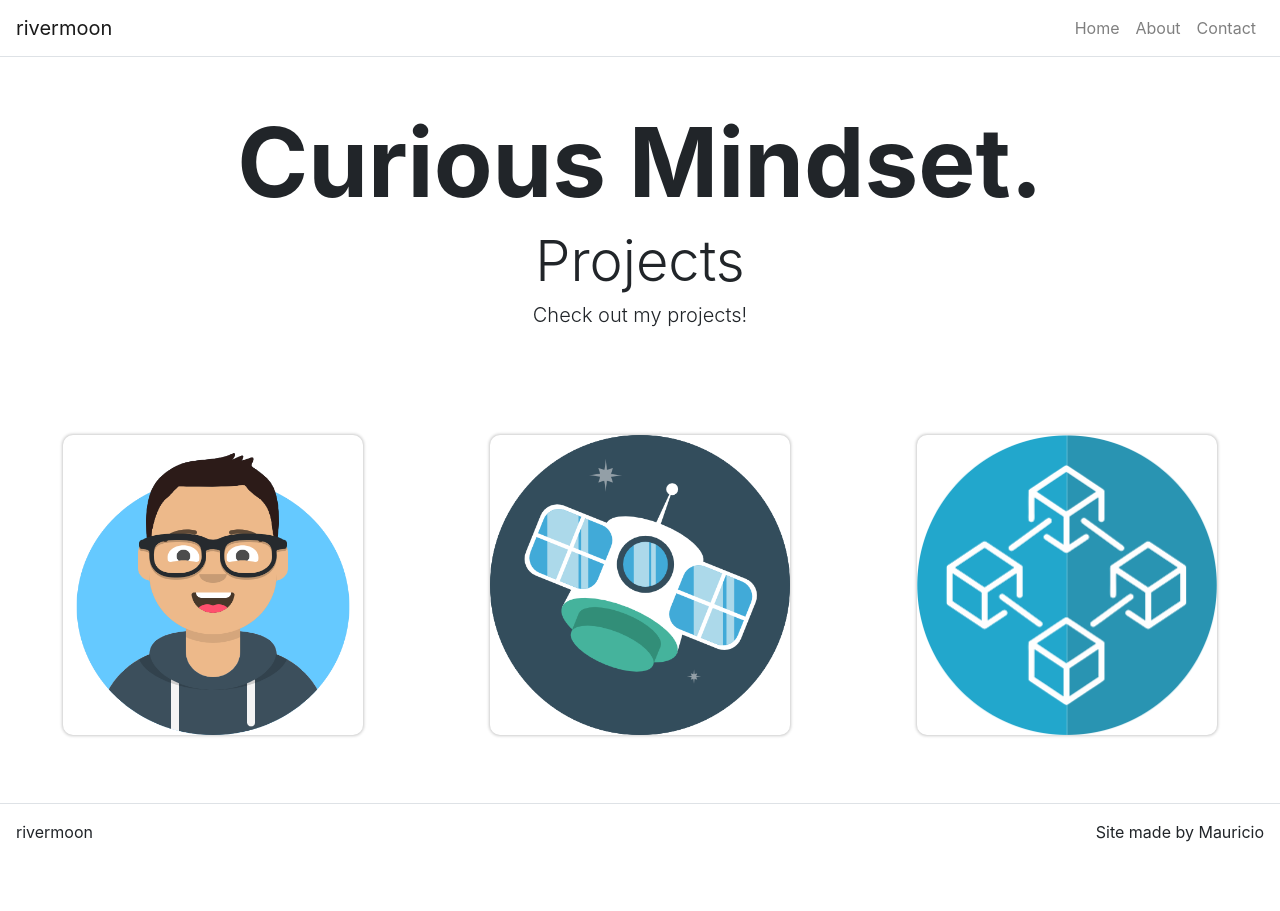
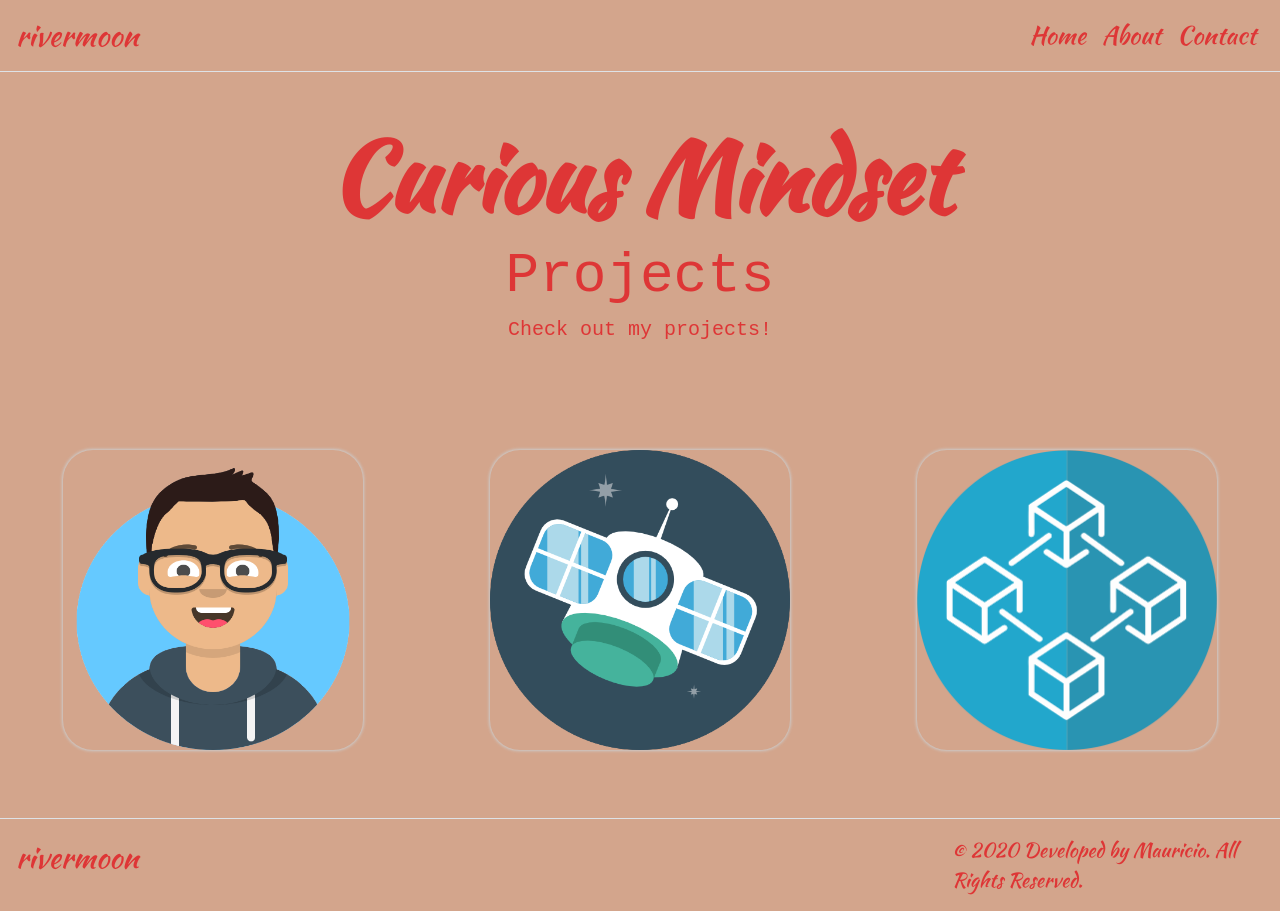
Before and after one commit to rivermoon21/mauricerivers.github.io, a React (Create React App) app in the folder portfolio-site/: page / in a window 1280 px wide. Before the commit the page ends 860 px from the top, so only its background shows below. Built offline with nearby package versions, Linux system fonts and the light colour scheme.

Commit message:
Testing color schemes. Red and brown theme.

```diff
--- a/portfolio-site/public/index.html
+++ b/portfolio-site/public/index.html
@@ -4,6 +4,7 @@
     <meta charset="utf-8" />
 
     <link rel="icon" href="%PUBLIC_URL%/favicon.ico" />
+    <link href="https://fonts.googleapis.com/css2?family=Kaushan+Script&display=swap" rel="stylesheet">
 
     <meta name="viewport" content="width=device-width, initial-scale=1" />
     <meta name="theme-color" content="#000000" />
@@ -32,7 +33,7 @@
       work correctly both with client-side routing and a non-root public URL.
       Learn how to configure a non-root public URL by running `npm run build`.
     -->
-    <title>React App</title>
+    <title>rivermoon</title>
   </head>
   <body>
     <noscript>You need to enable JavaScript to run this app.</noscript>
--- a/portfolio-site/src/App.js
+++ b/portfolio-site/src/App.js
@@ -23,7 +23,7 @@ class App extends React.Component {
         {title:'Contact', path:'/contact'}
       ],
       home: {
-        title: "Curious Mindset.",
+        title: "Curious Mindset",
         subTitle: "Projects",
         text: "Check out my projects!"
       },
@@ -41,18 +41,18 @@ class App extends React.Component {
 
   render() {
     return (
-      <Router>
-        <Container className="p-0" fluid={true}>
-          <Navbar className="border-bottom" bg="transparent" expand="lg">
+      <Router >
+        <Container className="p-0" fluid={true} style={{ backgroundColor: "#D3A58C" }} >
+          <Navbar className="border-bottom" expand="lg" >
 
-            <Navbar.Brand>rivermoon</Navbar.Brand>
+            <Navbar.Brand style={{ fontFamily: "Kaushan Script, cursive", fontSize: 30, color: "#DE3636" }}>rivermoon</Navbar.Brand>
             <Navbar.Toggle className="ml-auto" aria-controls="navbar-toggle" />
-            <Navbar.Collapse id="navbar-toggle">
+            <Navbar.Collapse id="navbar-toggle" style={{ textAlign: "center"}}>
 
-              <Nav className="ml-auto">
-                <Link className="nav-link" to="/">Home</Link>
-                <Link className="nav-link" to="/about">About</Link>
-                <Link className="nav-link" to="/contact">Contact</Link>
+              <Nav className="ml-auto" style={{ fontFamily: "Kaushan Script, cursive", fontSize: 25, color: "#DE3636" }} >
+                <Link className="nav-link" to="/" style={{ color: "#DE3636" }} >Home</Link>
+                <Link className="nav-link" to="/about"style={{ color: "#DE3636" }} >About</Link>
+                <Link className="nav-link" to="/contact" style={{ color: "#DE3636" }} >Contact</Link>
 
               </Nav>
             </Navbar.Collapse>
@@ -62,7 +62,7 @@ class App extends React.Component {
           <Route path="/about" exact render={() => <AboutPage title={this.state.about.title} subTitle={this.state.about.subTitle}  /> } />
           <Route path="/contact" exact render={() => <ContactPage title={this.state.contact.title} subTitle={this.state.contact.subTitle} /> } />
 
-          <Footer />
+          <Footer  />
 
         </Container>
 
--- a/portfolio-site/src/components/Carousel.js
+++ b/portfolio-site/src/components/Carousel.js
@@ -16,7 +16,7 @@ class Carousel extends React.Component {
         {
           id:0,
           title: 'Personal',
-          subTitle: 'Haradware project',
+          subTitle: 'Hardware Projects',
           imgSrc: avatar,
           link: 'https://stackoverflow.com/',
           selected: false
--- a/portfolio-site/src/components/Footer.js
+++ b/portfolio-site/src/components/Footer.js
@@ -8,13 +8,13 @@ function Footer() {
 
     return (
       <footer className="mt-5">
-        <Container fluid={true}>
-          <Row className="border-top justify-content-between p-3">
-            <Col className="p-0" md={3} sm={12}>
+        <Container fluid={true} >
+          <Row className="border-top justify-content-between p-3" >
+            <Col className="p-0" md={3} sm={12} style={{ fontFamily: "Kaushan Script, cursive", fontSize: 30, color: "#DE3636" }}>
               rivermoon
             </Col>
-            <Col className="p-0 d-flex justify-content-end" md={3}>
-              Site made by Mauricio
+            <Col className="p-0 d-flex justify-content-end" md={3} style={{ fontFamily: "Kaushan Script, cursive", fontSize: 20, color: "#DE3636" }}>
+              © 2020 Developed by Mauricio. All Rights Reserved.
             </Col>
 
           </Row>
--- a/portfolio-site/src/components/Hero.js
+++ b/portfolio-site/src/components/Hero.js
@@ -10,9 +10,9 @@ function Hero(props) {
       <Container fluid={true}>
         <Row className="justify-content-center py-5">
           <Col md={8} sm={12}>
-            { props.title && <h1 className="display-1 font-weight-bolder" >{props.title}</h1> }
-            { props.subTitle && <h3 className="display-4 font-weight-light">{props.subTitle}</h3> }
-            { props.text && <h3 className="lead font-weight-light" >{props.text}</h3> }
+            { props.title && <h1 className="display-1 font-weight-bolder" style={{color: "#DE3636" }} >{props.title}</h1> }
+            { props.subTitle && <h3 className="display-4 font-weight-light" style={{ fontFamily: "Andale Mono, monospace", color: "#DE3636" }}>{props.subTitle}</h3> }
+            { props.text && <h3 className="lead font-weight-light" style={{ fontFamily: "Andale Mono, monospace", color: "#DE3636"  }}>{props.text}</h3> }
           </Col>
         </Row>
       </Container>
--- a/portfolio-site/src/index.css
+++ b/portfolio-site/src/index.css
@@ -14,10 +14,18 @@ code {
 
 form {
   text-align: left;
+  font-family: Andale Mono, monospace;
 }
 
 p {
   text-align: left;
+  font-family: Andale Mono, monospace;
+}
+
+footer {
+  bottom: 0;
+  left: 0;
+  /* The rest of the styles */
 }
 
 .rm-card {
@@ -25,10 +33,14 @@ p {
 }
 
 .rm-card-image {
-  border-radius: 10px;
+  border-radius: 30px;
   width: 300px;
   height: 300px;
   box-shadow: 0px 0px 3px 1px #ccc;
+}
+
+.rivermoon-brand {
+  font-family: 'Kaushan Script', cursive;
 }
 
 .rm-card-info {
@@ -44,6 +56,7 @@ p {
 .rm-card-subtitle {
   font-size: 16px;
   margin: 0px;
+
 }
 
 .success-msg {
@@ -62,6 +75,8 @@ p {
 
 .rm-title-div {
   text-align: center;
+  font-family: 'Kaushan Script', cursive;
+  color: "#F16868";
 }
 .rm-content-div {
   text-align: left;
--- a/portfolio-site/src/index.js
+++ b/portfolio-site/src/index.js
@@ -7,7 +7,7 @@ import * as serviceWorker from './serviceWorker';
 import 'bootstrap/dist/css/bootstrap.css';
 
 ReactDOM.render(
-  <React.StrictMode>
+  <React.StrictMode >
     <App />
   </React.StrictMode>,
   document.getElementById('root')
--- a/portfolio-site/src/pages/AboutPage.js
+++ b/portfolio-site/src/pages/AboutPage.js
@@ -4,7 +4,7 @@ import Content from '../components/Content';
 
 function AboutPage(props) {
   return (
-    <div className="rm-title-div">
+    <div className="rm-title-div" >
       <Hero title={props.title} subTitle={props.subTitle} />
       <Content>
         <p>I am a software engineer that enjoys working with hardware, APIs and web development. I have experience with C, C++, Python and NodeJS.</p>
--- a/portfolio-site/src/pages/HomePage.js
+++ b/portfolio-site/src/pages/HomePage.js
@@ -4,7 +4,7 @@ import Carousel from '../components/Carousel'
 
 function HomePage(props) {
   return (
-    <div className="rm-title-div">
+    <div className="rm-title-div" >
       <Hero title={props.title} subTitle={props.subTitle} text={props.text} />
       <Carousel />
 
```
